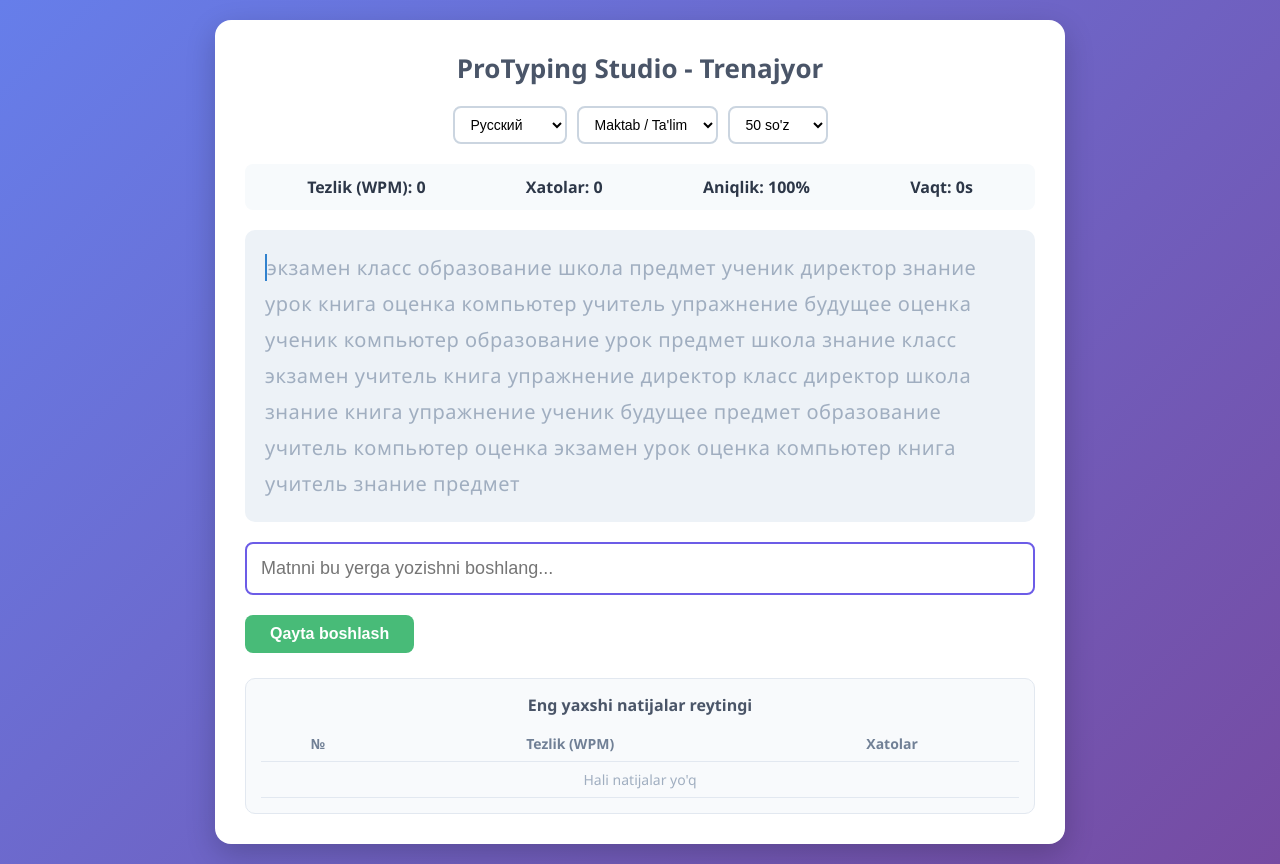
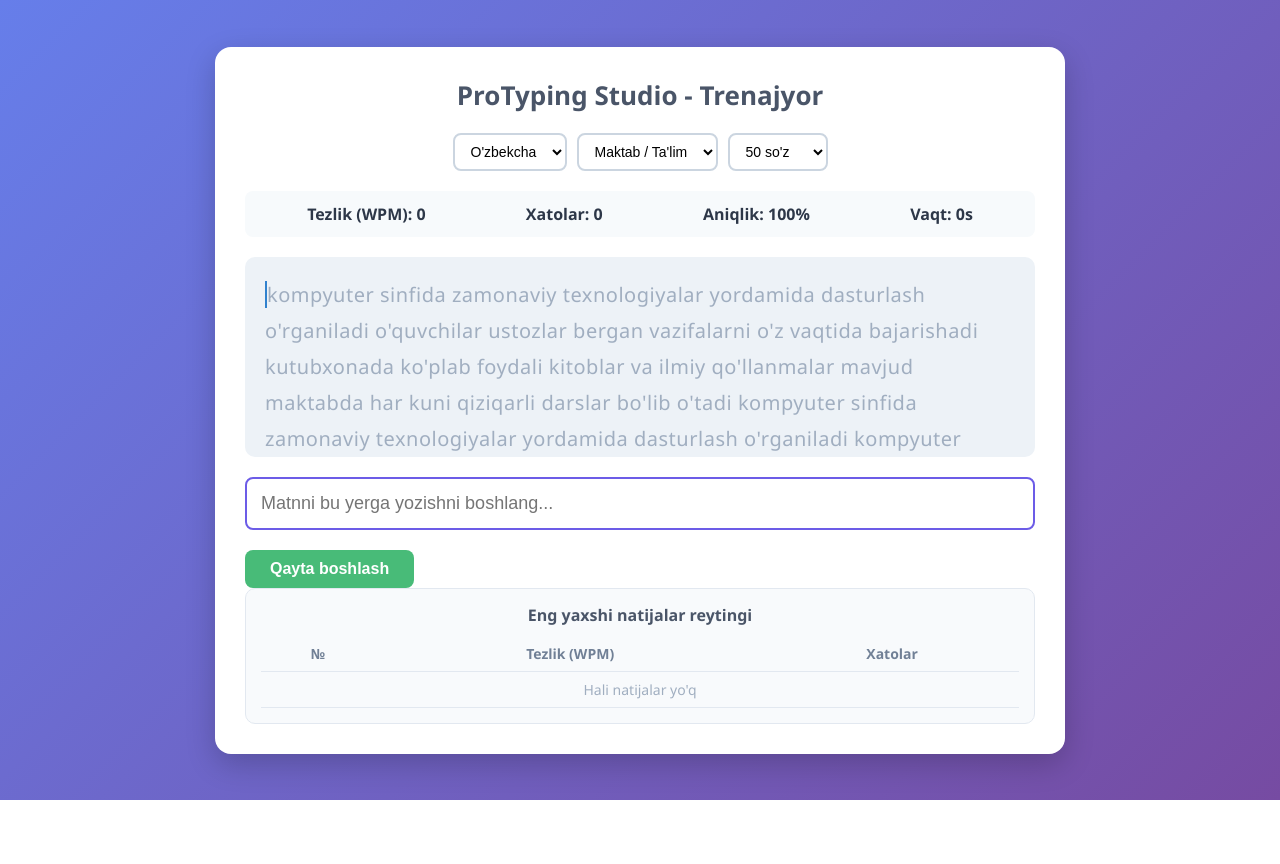
Before and after one commit to lOl-37/ProTyping-Studio, a plain HTML site: page templates/index.html in a window 1280 px wide. After the commit the page ends 800 px from the top, so only its background shows below. Drawn offline with Linux system fonts and the light colour scheme; no server answers.

Commit message:
Fix HTML structure and update language options

```diff
--- a/templates/index.html
+++ b/templates/index.html
@@ -83,6 +83,8 @@
             border-radius: 10px;
             margin-bottom: 20px;
             min-height: 120px;
+            max-height: 200px;
+            overflow-y: auto;
             letter-spacing: 0.5px;
             user-select: none;
             word-break: break-word;
@@ -135,7 +137,7 @@
             background: #38a169;
         }
         .card {
-            margin-top: 25px;
+            main-top: 25px;
             background: #f8fafc;
             padding: 15px;
             border-radius: 10px;
@@ -169,8 +171,8 @@
 
     <div class="settings">
         <select id="lang-select" onchange="generateNewSession()">
-            <option value="uz">O'zbekcha</option>
-            <option value="ru" selected>Русский</option>
+            <option value="uz" selected>O'zbekcha</option>
+            <option value="ru">Русский</option>
             <option value="en">English</option>
         </select>
         <select id="topic-select" onchange="generateNewSession()">
@@ -221,22 +223,69 @@
 <script>
     const database = {
         uz: {
-            school: ["maktab", "o'quvchi", "ustoz", "dars", "sinf", "bilim", "kitob", "ta'lim", "fan", "imtihon", "reyting", "kompyuter", "mashq", "kelajak", "direktor", "baho", "parta", "qalam", "taxta", "sinfxona"],
-            sport: ["futbol", "stadion", "gol", "to'p", "komanda", "sportchi", "trener", "chempion", "kubok", "match", "basketbol", "yugurish", "g'alaba", "hakam", "turnir", "rekord", "faoliyat"],
-            math: ["matematika", "raqam", "tenglama", "formula", "geometriya", "kalkulyator", "hisob", "ko'paytirish", "bo'lish", "yigindi", "kvadrat", "foiz", "qiymat", "arifmetika"],
-            life: ["hayot", "vaqt", "uy", "oila", "do'kon", "bozor", "mashina", "telefon", "shahar", "ko'cha", "nonushta", "kechki", "ish", "sayohat", "do'stlik"]
+            school: [
+                "maktabda har kuni qiziqarli darslar bo'lib o'tadi",
+                "o'quvchilar ustozlar bergan vazifalarni o'z vaqtida bajarishadi",
+                "kutubxonada ko'plab foydali kitoblar va ilmiy qo'llanmalar mavjud",
+                "imtihon vaqtida har bir talaba o'z bilimini to'liq ko'rsatishga harakat qiladi",
+                "kompyuter sinfida zamonaviy texnologiyalar yordamida dasturlash o'rganiladi"
+            ],
+            sport: [
+                "futbol jamoasi stadionda navbatdagi g'alaba uchun maydonga tushdi",
+                "sportchi har kuni ertalab yugurish mashqlarini bajarib rekord o'rnatmoqda",
+                "musobaqa yakunida g'oliblarga maxsus kubok va medallar topshirildi",
+                "tajribali murabbiy o'yinchilarga to'pni uzatish va himoyalanish sirlarini o'rgatdi"
+            ],
+            math: [
+                "matematika fanida murakkab tenglamalarni yechish mantiqiy fikrlashni rivojlantiradi",
+                "kalkulyator yordamida sonlarning ko'paytirish va bo'lish amallari tez bajariladi",
+                "geometriya darsida kvadrat va to'g'ri burchakli shakllarning xossalari o'rganiladi"
+            ],
+            life: [
+                "har bir inson o'z oldiga aniq maqsad qo'yib uni amalga oshirishi muhim",
+                "ertalabki nonushta vaqtida oila a'zolari birgalikda rejalarni muhokama qilishadi",
+                "tabiyot go'zalligi va toza havo inson salomatligiga ijobiy ta'sir ko'rsatadi"
+            ]
         },
         ru: {
-            school: ["школа", "ученик", "учитель", "урок", "класс", "знание", "книга", "образование", "предмет", "экзамен", "оценка", "компьютер", "упражнение", "будущее", "директор"],
-            sport: ["футбол", "стадион", "гол", "мяч", "команда", "спортсмен", "тренер", "чемпион", "кубок", "матч", "баскетбол", "бег", "победа", "судья", "турнир"],
-            math: ["математика", "число", "уравнение", "формула", "геометрия", "алгебра", "калькулятор", "счет", "умножение", "деление", "сумма", "квадрат", "процент"],
-            life: ["жизнь", "время", "дом", "семья", "магазин", "рынок", "машина", "телефон", "город", "улица", "завтрак", "работа", "путешествие", "дружба"]
+            school: [
+                "в школе каждый день проходят интересные и познавательные уроки",
+                "ученики внимательно слушают учителей и выполняют домашние задания",
+                "в библиотеке можно найти много полезных книг и энциклопедий",
+                "на экзамене каждый студент старается показать свои лучшие знания"
+            ],
+            sport: [
+                "футбольная команда вышла на поле для важного матча за кубок",
+                "спортсмен ежедневно тренируется на стадионе и бьет новые рекорды",
+                "после упорной борьбы судья объявил победителем сильнейшего игрока"
+            ],
+            math: [
+                "на уроках математики школьники учатся решать сложные уравнения",
+                "калькулятор помогает быстро вычислить проценты и квадратные корни"
+            ],
+            life: [
+                "каждый день приносит нам новые возможности для достижения целей",
+                "утро в кругу семьи начинается с вкусного завтрака и хорошего настроения"
+            ]
         },
         en: {
-            school: ["school", "student", "teacher", "lesson", "class", "knowledge", "book", "education", "subject", "exam", "grade", "computer", "exercise", "future", "director"],
-            sport: ["football", "stadium", "goal", "ball", "team", "athlete", "coach", "champion", "cup", "match", "basketball", "running", "victory", "referee", "tournament"],
-            math: ["mathematics", "number", "equation", "formula", "geometry", "algebra", "calculator", "count", "multiplication", "division", "sum", "square", "percent"],
-            life: ["life", "time", "home", "family", "shop", "market", "car", "phone", "city", "street", "breakfast", "work", "travel", "friendship"]
+            school: [
+                "students attend interesting lessons and study various subjects every day",
+                "the school library has many useful books for reading and learning",
+                "teachers help students to understand difficult topics during classes"
+            ],
+            sport: [
+                "the football team played a fantastic match at the main stadium",
+                "every athlete works hard during training to win the championship cup"
+            ],
+            math: [
+                "mathematics helps us to solve complex equations and logic problems",
+                "students use calculators to calculate numbers and percentages quickly"
+            ],
+            life: [
+                "setting clear goals in life leads to great success and happiness",
+                "spending time with family and friends brings joy and peaceful moments"
+            ]
         }
     };
 
@@ -258,22 +307,17 @@
         const topic = document.getElementById("topic-select").value;
         const wordCount = parseInt(document.getElementById("size-select").value);
 
-        const wordsPool = database[lang][topic];
-        let generatedWords = [];
+        const sentencesPool = database[lang][topic];
+        let chosenSentences = [];
 
-        // Takrorlanishning oldini olib, so'zlarni aralashtirib chiqaramiz
-        while (generatedWords.length < wordCount) {
-            let shuffled = [...wordsPool].sort(() => Math.random() - 0.5);
-            for (let word of shuffled) {
-                if (generatedWords.length < wordCount) {
-                    if (generatedWords.length === 0 || generatedWords[generatedWords.length - 1] !== word) {
-                        generatedWords.push(word);
-                    }
-                }
-            }
+        while (chosenSentences.join(" ").split(" ").length < wordCount) {
+            let randomSentence = sentencesPool[Math.floor(Math.random() * sentencesPool.length)];
+            chosenSentences.push(randomSentence);
         }
 
-        originalText = generatedWords.join(" ");
+        let allWords = chosenSentences.join(" ").split(" ");
+        originalText = allWords.slice(0, wordCount).join(" ");
+
         initText(originalText);
         resetTestState();
     }
```
